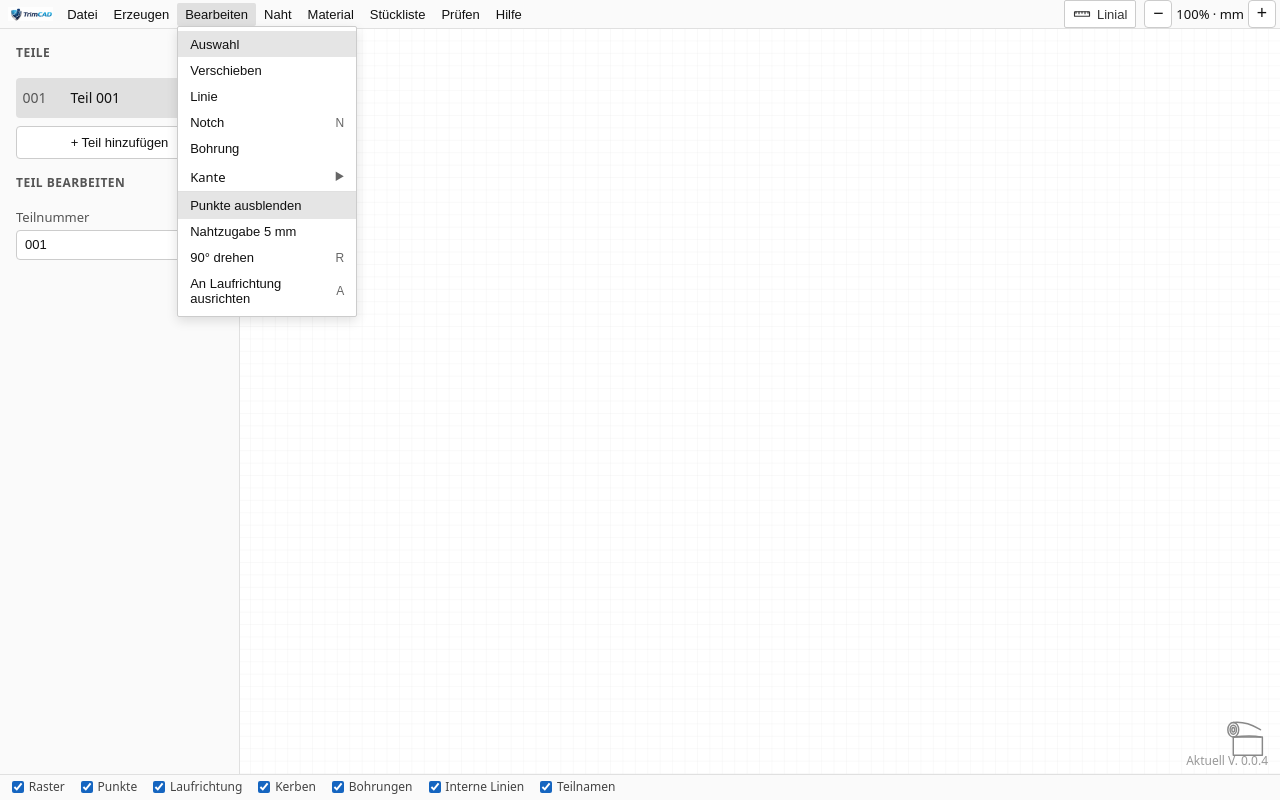
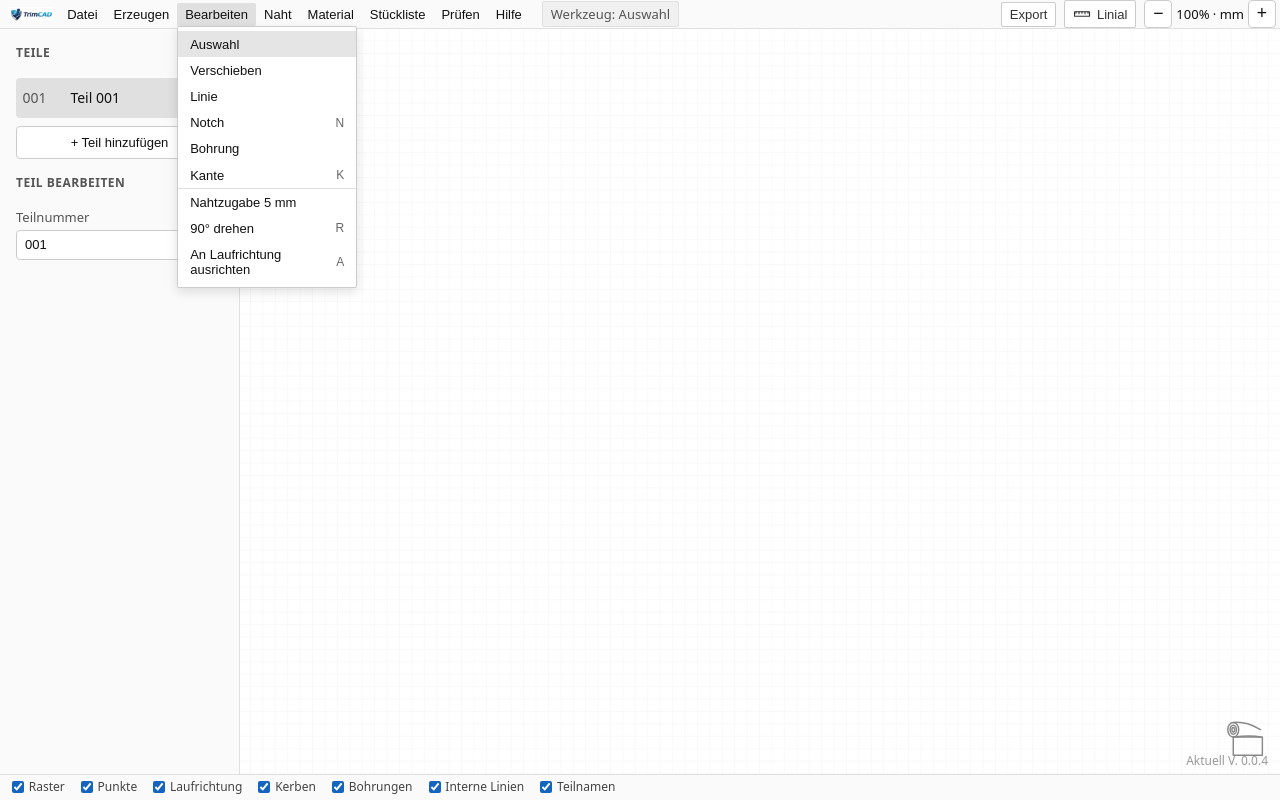
Before and after one commit to DavidSuckau/trimcad1, a React (Vite) app: page / in a window 1280 px wide. Both pictures are taken after a click on the button "Bearbeiten". Built offline with nearby package versions, Linux system fonts and the light colour scheme.

Commit message:
UX: Werkzeug-Anzeige, Export-Button, Menü-Bereinigung, Toast statt Alert, Hover-Tooltips für Punkt/Notch entfernt
Made-with: Cursor

```diff
--- a/src/components/Toolbar.tsx
+++ b/src/components/Toolbar.tsx
@@ -12,6 +12,23 @@ type ToolId = 'select' | 'pan' | 'line' | 'bezier' | 'notch' | 'drill' | 'rectan
 type MenuId = 'datei' | 'erzeugen' | 'bearbeiten' | 'naht' | 'material' | 'stueckliste' | 'pruefen' | 'hilfe' | null
 
 const NAHTZUGABE_MM = 5
+
+/** Anzeigename und optional Shortcut pro Werkzeug (für sichtbare Werkzeug-Anzeige in der Toolbar). */
+const TOOL_DISPLAY: Record<string, { label: string; shortcut?: string }> = {
+  select: { label: 'Auswahl' },
+  pan: { label: 'Verschieben' },
+  point: { label: 'Punkt', shortcut: 'P' },
+  curvepoint: { label: 'Kurvenpunkt', shortcut: 'C' },
+  notch: { label: 'Notch', shortcut: 'N' },
+  kante: { label: 'Kante', shortcut: 'K' },
+  digitize: { label: 'Digitalisieren', shortcut: 'D' },
+  rectangle: { label: 'Rechteck' },
+  line: { label: 'Linie' },
+  internalLine: { label: 'Linie (intern)' },
+  drill: { label: 'Bohrung' },
+  internalCircle: { label: 'Kreis' },
+  bezier: { label: 'Bézier' },
+}
 const VIEWBOX_CX = 400
 const VIEWBOX_CY = 300
 
@@ -19,10 +36,6 @@ export function Toolbar() {
   const {
     tool,
     setTool,
-    showGrid,
-    setShowGrid,
-    showPoints,
-    setShowPoints,
     rulerMode,
     setRulerMode,
     setRulerLine,
@@ -50,10 +63,10 @@ export function Toolbar() {
   const { view } = workspace
   const [openMenu, setOpenMenu] = useState<MenuId>(null)
   const [erzeugenSubmenu, setErzeugenSubmenu] = useState<'interne-elemente' | null>(null)
-  const [bearbeitenSubmenu, setBearbeitenSubmenu] = useState<'kante' | null>(null)
-  const [nahtSubmenu, setNahtSubmenu] = useState<'nahtecken' | null>(null)
   const [dateiSubmenu, setDateiSubmenu] = useState<'exportieren' | null>(null)
+  const [exportMenuOpen, setExportMenuOpen] = useState(false)
   const menuRef = useRef<HTMLDivElement>(null)
+  const exportMenuRef = useRef<HTMLDivElement>(null)
   const dxfImportInputRef = useRef<HTMLInputElement>(null)
 
   useEffect(() => {
@@ -61,8 +74,6 @@ export function Toolbar() {
       if (menuRef.current && !menuRef.current.contains(e.target as Node)) {
         setOpenMenu(null)
         setErzeugenSubmenu(null)
-        setBearbeitenSubmenu(null)
-        setNahtSubmenu(null)
       }
     }
     if (openMenu) {
@@ -74,9 +85,19 @@ export function Toolbar() {
   useEffect(() => {
     if (openMenu !== 'datei') setDateiSubmenu(null)
     if (openMenu !== 'erzeugen') setErzeugenSubmenu(null)
-    if (openMenu !== 'bearbeiten') setBearbeitenSubmenu(null)
-    if (openMenu !== 'naht') setNahtSubmenu(null)
   }, [openMenu])
+
+  useEffect(() => {
+    function handleClickOutside(e: MouseEvent) {
+      if (exportMenuRef.current && !exportMenuRef.current.contains(e.target as Node)) {
+        setExportMenuOpen(false)
+      }
+    }
+    if (exportMenuOpen) {
+      document.addEventListener('mousedown', handleClickOutside, true)
+      return () => document.removeEventListener('mousedown', handleClickOutside, true)
+    }
+  }, [exportMenuOpen])
 
   const closeMenu = () => setOpenMenu(null)
 
@@ -145,7 +166,7 @@ export function Toolbar() {
     setErzeugenSubmenu(null)
   }
 
-  const handleBearbeiten = (action: ToolId | 'nahtzugabe') => {
+  const handleBearbeiten = (action: ToolId | 'nahtzugabe' | 'kante') => {
     if (action === 'nahtzugabe') {
       selectedPieceIds.forEach((id) => applyOffset(id, NAHTZUGABE_MM))
     } else {
@@ -158,17 +179,17 @@ export function Toolbar() {
     if (action === 'geschlossen') {
       const piece = selectedPieceIds.length === 1 ? workspace.pieces.find((p) => p.id === selectedPieceIds[0]) : null
       if (!piece) {
-        alert('Bitte genau ein Teil auswählen.')
+        setToastMessage('error:Bitte genau ein Teil auswählen.')
       } else if (piece.cutLine.length < 3) {
-        alert('Teil hat keine geschlossene Kontur.')
+        setToastMessage('error:Teil hat keine geschlossene Kontur.')
       } else {
-        alert('Teil hat eine geschlossene Kontur.')
+        setToastMessage('success:Teil hat eine geschlossene Kontur.')
       }
     }
     if (action === 'alle') {
       const n = workspace.pieces.length
       const closed = workspace.pieces.filter((p) => p.cutLine.length >= 3).length
-      alert(`${closed} von ${n} Teilen haben eine geschlossene Kontur.`)
+      setToastMessage(`success:${closed} von ${n} Teilen haben eine geschlossene Kontur.`)
     }
     closeMenu()
   }
@@ -242,18 +263,6 @@ export function Toolbar() {
                     </li>
                   </ul>
                 )}
-              </li>
-              <li>
-                <button
-                  type="button"
-                  className="menubar-dropdown-btn"
-                  onClick={() => {
-                    setShowGrid(!showGrid)
-                    closeMenu()
-                  }}
-                >
-                  {showGrid ? 'Raster ausblenden' : 'Raster einblenden'}
-                </button>
               </li>
               <li>
                 <button
@@ -381,11 +390,6 @@ export function Toolbar() {
                   </ul>
                 )}
               </li>
-              <li>
-                <button type="button" className="menubar-dropdown-btn" onClick={() => handleErzeugen('addPiece')}>
-                  Teil hinzufügen
-                </button>
-              </li>
             </ul>
           )}
         </div>
@@ -445,43 +449,16 @@ export function Toolbar() {
                   Bohrung
                 </button>
               </li>
-              <li
-                className="menubar-submenu-wrap"
-                onMouseEnter={() => setBearbeitenSubmenu('kante')}
-                onMouseLeave={() => setBearbeitenSubmenu(null)}
-              >
-                <span className="menubar-dropdown-btn menubar-dropdown-btn-submenu">Kante</span>
-                {bearbeitenSubmenu === 'kante' && (
-                  <ul className="menubar-dropdown menubar-submenu">
-                    <li>
-                      <button
-                        type="button"
-                        className="menubar-dropdown-btn"
-                        onClick={() => {
-                          setTool('select')
-                          closeMenu()
-                          setBearbeitenSubmenu(null)
-                        }}
-                      >
-                        Kanten-Menü (Kante anfahren)
-                      </button>
-                    </li>
-                  </ul>
-                )}
-              </li>
-              <li className="menubar-separator" />
               <li>
                 <button
                   type="button"
-                  className={`menubar-dropdown-btn ${showPoints ? 'active' : ''}`}
-                  onClick={() => {
-                    setShowPoints(!showPoints)
-                    closeMenu()
-                  }}
+                  className={`menubar-dropdown-btn ${tool === 'kante' ? 'active' : ''}`}
+                  onClick={() => handleBearbeiten('kante')}
                 >
-                  {showPoints ? 'Punkte ausblenden' : 'Punkte einblenden'}
+                  Kante <span className="menubar-shortcut">K</span>
                 </button>
               </li>
+              <li className="menubar-separator" />
               <li>
                 <button
                   type="button"
@@ -572,36 +549,10 @@ export function Toolbar() {
                   Nahtzuordnung
                 </button>
               </li>
-              <li
-                className="menubar-submenu-wrap"
-                onMouseEnter={() => setNahtSubmenu('nahtecken')}
-                onMouseLeave={() => setNahtSubmenu(null)}
-              >
-                <span className="menubar-dropdown-btn menubar-dropdown-btn-submenu">Nahtecken</span>
-                {nahtSubmenu === 'nahtecken' && (
-                  <ul className="menubar-dropdown menubar-submenu">
-                    <li>
-                      <button type="button" className="menubar-dropdown-btn" onClick={() => closeMenu()}>
-                        Abgeschnitten
-                      </button>
-                    </li>
-                    <li>
-                      <button type="button" className="menubar-dropdown-btn" onClick={() => closeMenu()}>
-                        Faccete
-                      </button>
-                    </li>
-                    <li>
-                      <button type="button" className="menubar-dropdown-btn" onClick={() => closeMenu()}>
-                        Ecke
-                      </button>
-                    </li>
-                    <li>
-                      <button type="button" className="menubar-dropdown-btn" onClick={() => closeMenu()}>
-                        usw.
-                      </button>
-                    </li>
-                  </ul>
-                )}
+              <li>
+                <span className="menubar-dropdown-btn menubar-dropdown-btn-disabled" title="Nahtecken-Typen (Abgeschnitten, Faccete, Ecke) kommen in einer späteren Version">
+                  Nahtecken (in Entwicklung)
+                </span>
               </li>
             </ul>
           )}
@@ -615,7 +566,13 @@ export function Toolbar() {
           >
             Material
           </button>
-          {openMenu === 'material' && <ul className="menubar-dropdown" />}
+          {openMenu === 'material' && (
+            <ul className="menubar-dropdown">
+              <li>
+                <span className="menubar-dropdown-btn menubar-dropdown-btn-disabled">In Entwicklung</span>
+              </li>
+            </ul>
+          )}
         </div>
         <div className="menubar-item-wrap">
           <button
@@ -629,9 +586,7 @@ export function Toolbar() {
           {openMenu === 'stueckliste' && (
             <ul className="menubar-dropdown">
               <li>
-                <button type="button" className="menubar-dropdown-btn" onClick={() => closeMenu()}>
-                  Stückliste
-                </button>
+                <span className="menubar-dropdown-btn menubar-dropdown-btn-disabled">In Entwicklung</span>
               </li>
             </ul>
           )}
@@ -687,6 +642,19 @@ export function Toolbar() {
           )}
         </div>
       </nav>
+      <div className="toolbar-tool-indicator" title="Aktives Werkzeug">
+        {(() => {
+          const d = TOOL_DISPLAY[tool]
+          const label = d ? d.label : tool
+          const shortcut = d?.shortcut
+          return (
+            <span className="toolbar-tool-label">
+              Werkzeug: {label}
+              {shortcut != null && <span className="menubar-shortcut">{shortcut}</span>}
+            </span>
+          )
+        })()}
+      </div>
       <div className="menubar-right">
         {nahtzuordnungMode !== 'idle' && (
           <span className="nahtzuordnung-hint">
@@ -700,6 +668,36 @@ export function Toolbar() {
             </button>
           </span>
         )}
+        <div className="menubar-item-wrap toolbar-export-wrap" ref={exportMenuRef}>
+          <button
+            type="button"
+            className={`toolbar-ruler-btn ${exportMenuOpen ? 'active' : ''}`}
+            onClick={() => setExportMenuOpen(!exportMenuOpen)}
+            aria-expanded={exportMenuOpen}
+            title="DXF exportieren (2 Klicks)"
+          >
+            <span className="toolbar-ruler-btn-label">Export</span>
+          </button>
+          {exportMenuOpen && (
+            <ul className="menubar-dropdown menubar-dropdown-right">
+              <li>
+                <button type="button" className="menubar-dropdown-btn" onClick={() => { handleExportDxf(); setExportMenuOpen(false) }}>
+                  DXF (einfach)
+                </button>
+              </li>
+              <li>
+                <button type="button" className="menubar-dropdown-btn" onClick={() => { handleExportAama(); setExportMenuOpen(false) }}>
+                  AAMA-DXF (.aam)
+                </button>
+              </li>
+              <li>
+                <button type="button" className="menubar-dropdown-btn" onClick={() => { handleExportAstm(); setExportMenuOpen(false) }}>
+                  ASTM-DXF (Gerber)
+                </button>
+              </li>
+            </ul>
+          )}
+        </div>
         <button
           type="button"
           className={`toolbar-ruler-btn ${rulerMode ? 'active' : ''}`}
--- a/src/index.css
+++ b/src/index.css
@@ -145,6 +145,19 @@ body {
   cursor: default;
 }
 
+.menubar-dropdown-btn-disabled {
+  display: flex;
+  align-items: center;
+  width: 100%;
+  padding: 0.35rem 0.75rem;
+  font-size: 0.8125rem;
+  text-align: left;
+  background: none;
+  border: none;
+  color: #999;
+  cursor: default;
+}
+
 .menubar-shortcut {
   margin-left: 0.75rem;
   color: #666;
@@ -204,6 +217,28 @@ body {
 }
 .nahtzuordnung-abbrechen:hover {
   background: #f0f0f0;
+}
+
+/* Sichtbare Anzeige des aktiven Werkzeugs (weniger Klicks, klare Orientierung) */
+.toolbar-tool-indicator {
+  display: flex;
+  align-items: center;
+  margin-left: 0.75rem;
+  padding: 0.2rem 0.5rem;
+  font-size: 0.8125rem;
+  color: #555;
+  background: #f0f0f0;
+  border-radius: 2px;
+  border: 1px solid #e0e0e0;
+}
+.toolbar-tool-label {
+  display: inline-flex;
+  align-items: center;
+  gap: 0.35rem;
+}
+.toolbar-tool-label .menubar-shortcut {
+  font-size: 0.75rem;
+  color: #666;
 }
 
 .toolbar-ruler-btn,
@@ -267,6 +302,14 @@ body {
   min-width: 2.5rem;
   font-size: 0.8125rem;
   text-align: center;
+}
+
+.toolbar-export-wrap {
+  position: relative;
+}
+.menubar-dropdown-right {
+  left: auto;
+  right: 0;
 }
 
 .toolbar-grid {
```
Also changed, not shown: src/components/WorkspaceCanvas.tsx (+1 -60 lines), src/store/useStore.ts (+2 -26 lines).
